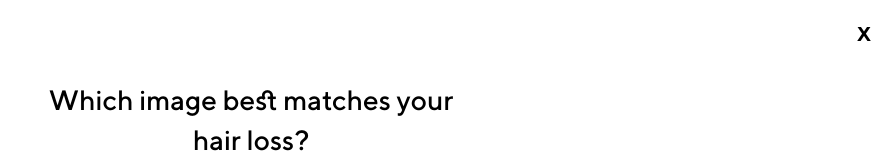
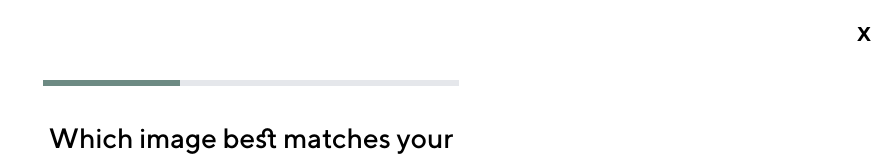
Before and after one commit to maciekgrzybek/manual-quiz-task, a Next.js app: page / in a window 1280 px wide. Both pictures are taken after a click on the button "TAKE THE QUIZ". Shown: the top 166 px of the page, without its empty margins (389-1280 px from the left). Built offline with nearby package versions, Linux system fonts and the light colour scheme.

Commit message:
feat:  add a progress bard component

```diff
--- /dev/null
+++ b/app/quiz/ui/progress-bar.tsx
@@ -0,0 +1,17 @@
+interface Props {
+  step: number;
+  max: number;
+}
+
+export const ProgressBar = ({ step, max }: Props) => {
+  const progress = Math.round(((step + 1) / max) * 100);
+
+  return (
+    <div className="w-full bg-gray-200 mb-8 h-1.5">
+      <div
+        className="bg-brand-primary-500 h-1.5 transition-all"
+        style={{ width: `${progress}%` }}
+      />
+    </div>
+  );
+};
--- a/app/quiz/ui/quiz.tsx
+++ b/app/quiz/ui/quiz.tsx
@@ -6,6 +6,7 @@ import Button from '@/design-system/button/button';
 import { AnswerIndex, Answers, QuestionIndex, QuizState } from '@/app/quiz';
 import { QuestionFactory } from './question-factory';
 import { DefaultFinalState } from './default-final-state';
+import { ProgressBar } from './progress-bar';
 
 interface Props {
   questions: Question[];
@@ -45,6 +46,9 @@ export function Quiz({
 
   return (
     <div>
+      {state === 'in-progress' && (
+        <ProgressBar step={currentQuestionIndex} max={questions.length} />
+      )}
       <QuestionFactory
         currentQuestion={currentQuestion}
         handleAnswer={handleAnswer}
```
